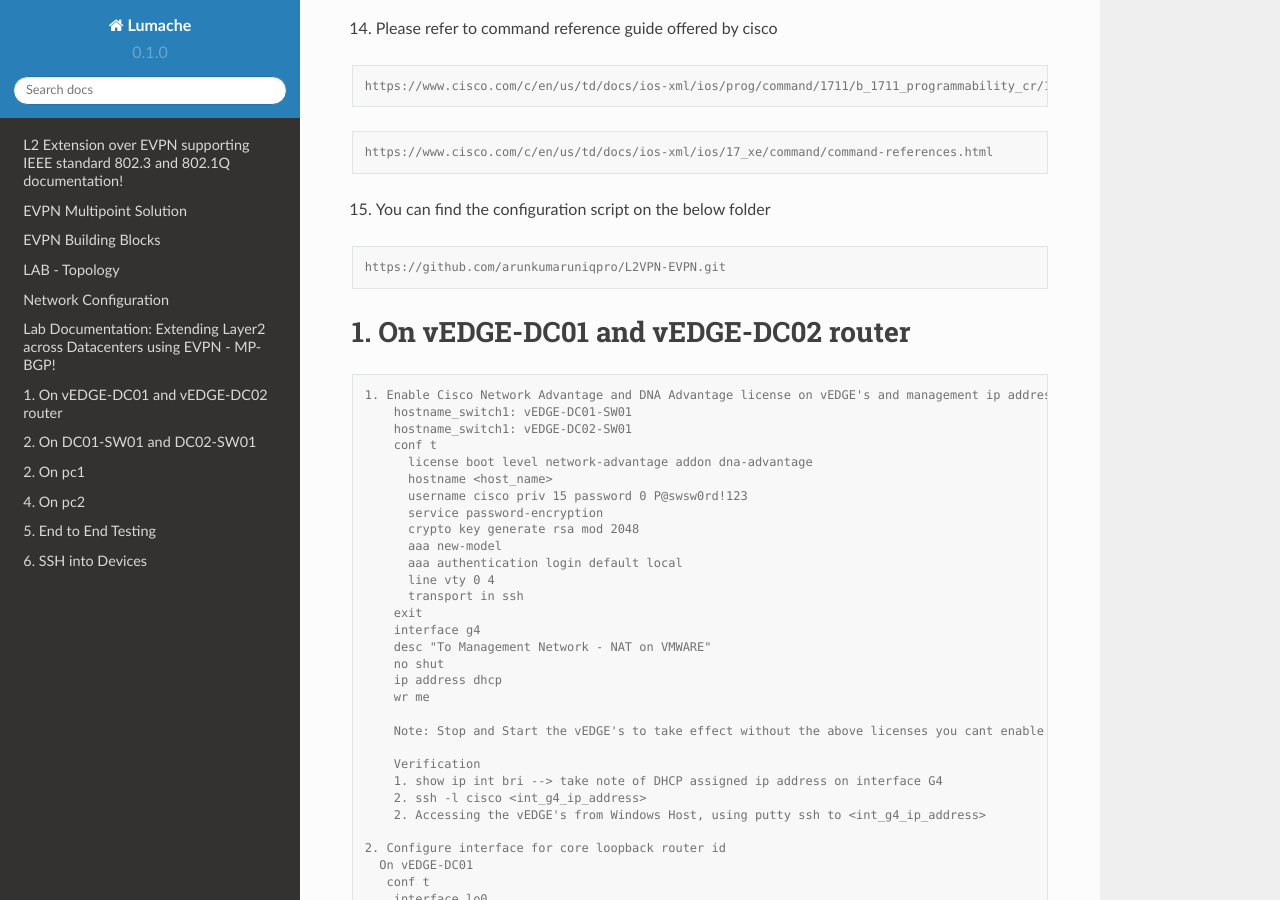
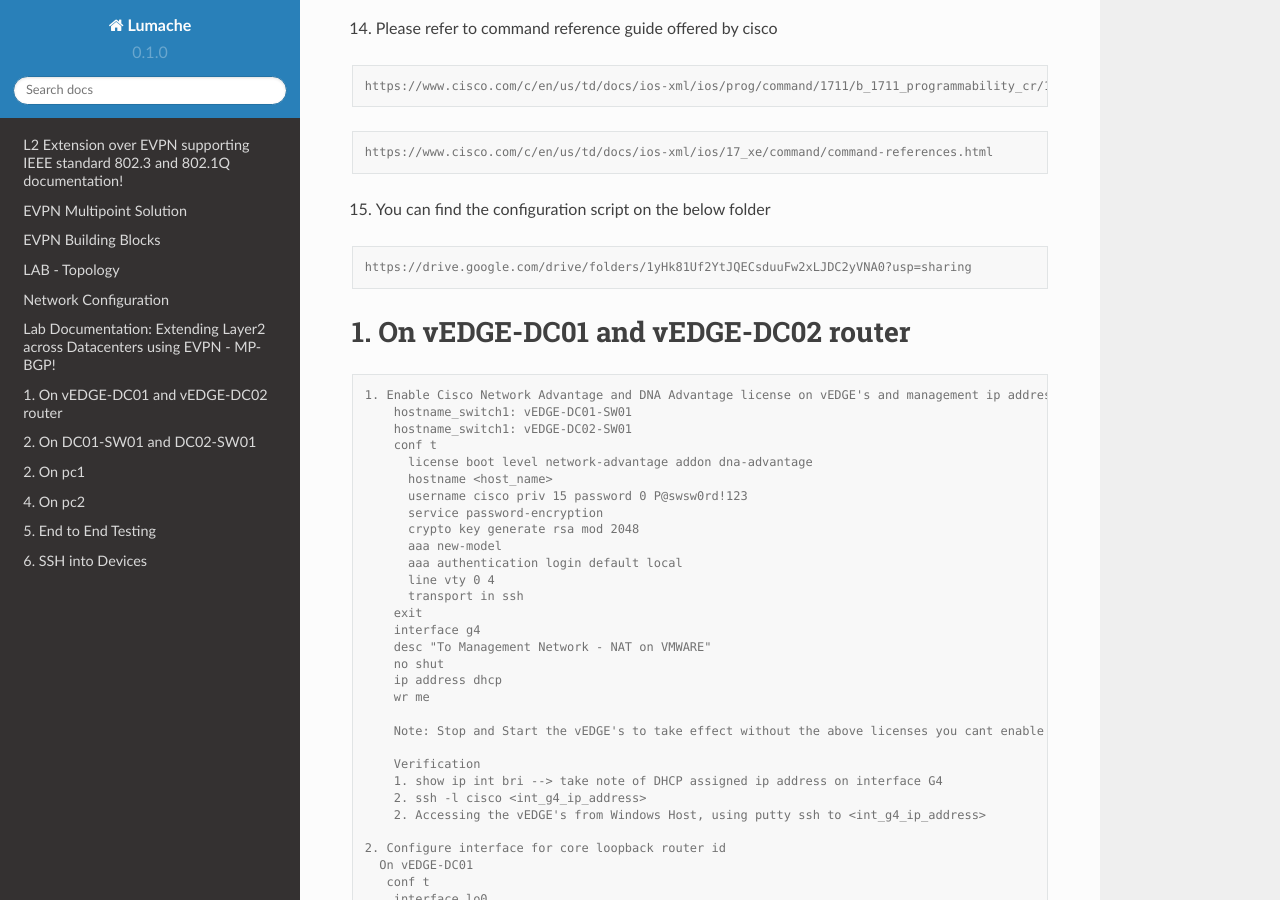
Before and after one commit to arunkumaruniqpro/Datacenter_interconect_EVPN, a Sphinx documentation site: the page built from docs/source/index.rst, in a window 1280 px wide and 900 px high, scrolled down 6654 px. Built offline with Sphinx 7.4.7 and the Read the Docs theme 2.0.0, drawn with Linux system fonts in a browser that asks for light colours; some of the changed lines change nothing that is shown.

Commit message:
Update index.rst

```diff
--- a/docs/source/index.rst
+++ b/docs/source/index.rst
@@ -177,7 +177,7 @@
 
 .. code-block:: console
 
-            https://github.com/arunkumaruniqpro/L2VPN-EVPN.git
+            https://drive.google.com/drive/folders/1yHk81Uf2YtJQECsduuFw2xLJDC2yVNA0?usp=sharing
 
 1. On vEDGE-DC01 and vEDGE-DC02 router
 ======================================
```
